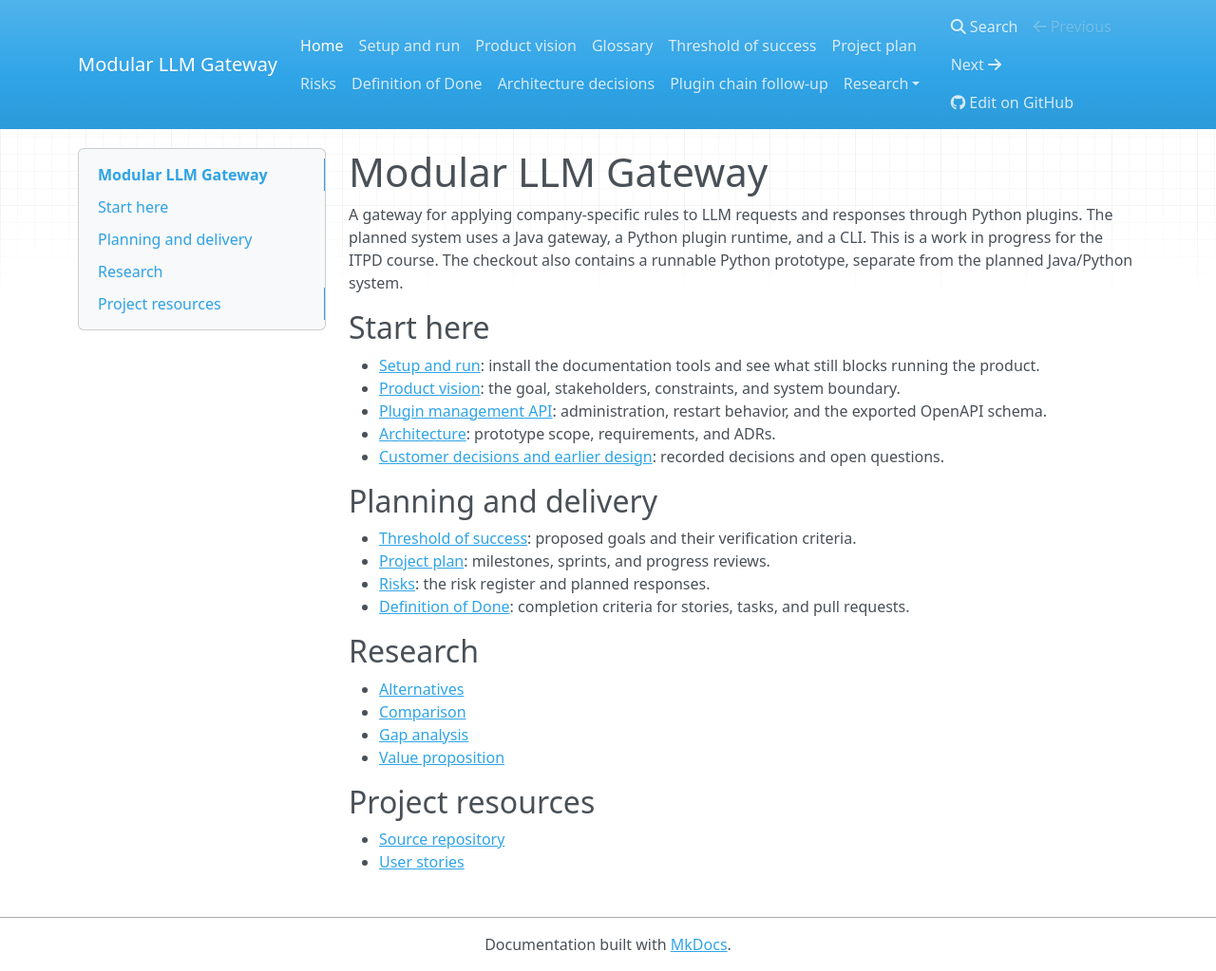
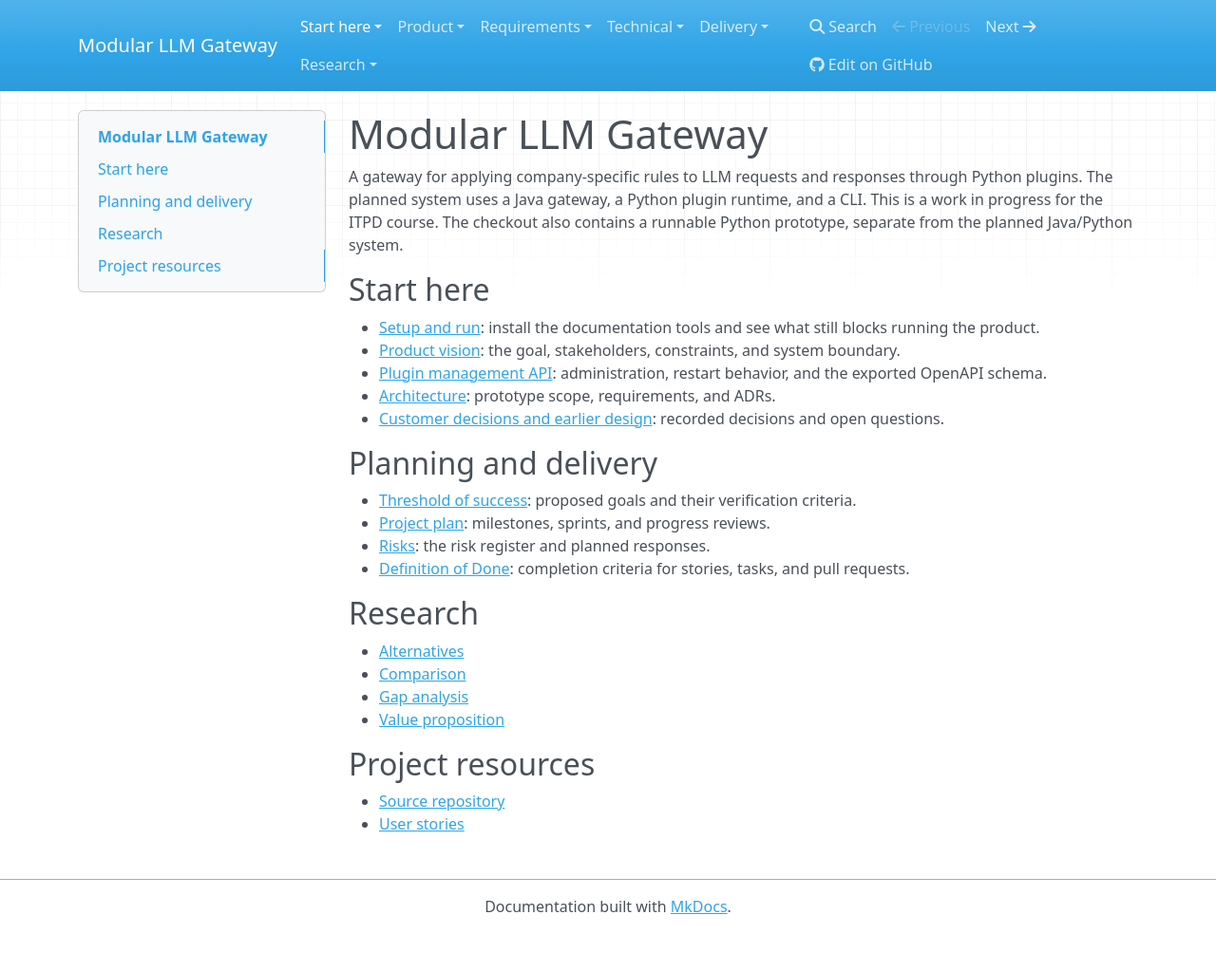
Before and after one commit to itpd-absolute-cinema/llm-module-gateway, an MkDocs documentation site: the page built from docs/index.md, in a window 1280 px wide and 1023 px high. Shown: the whole window at 95% size. Built offline with MkDocs 1.6.1, drawn with Linux system fonts in a browser that asks for light colours; nearby versions of some CDN libraries; some of the changed lines change nothing that is shown.

Commit message:
docs: change menu

```diff
--- a/mkdocs.yml
+++ b/mkdocs.yml
@@ -5,25 +5,62 @@ repo_url: https://github.com/itpd-absolute-cinema/llm-module-gateway
 edit_uri: edit/main/docs/
 
 nav:
-  - Home: index.md
-  - Setup and run: setup.md
-  - Product vision: product-vision.md
-  - Glossary: glossary.md
-  - Threshold of success: threshold-of-success.md
-  - Project plan: project-plan.md
-  - Risks: risks.md
-  - Definition of Done: definition-of-done.md
-  - Architecture decisions: decisions.md
-  - Plugin chain follow-up: architecture/plugin-chain.md
+
+  - Start here:
+      - Home: index.md
+      - Setup and run: setup.md
+      - Glossary: glossary.md
+  - Product:
+      - Product vision: product-vision.md
+      - Threshold of success: threshold-of-success.md
+      - Assumptions: assumptions.md
+      - Customer decisions and earlier design: decisions.md
+  - Requirements:
+      - Functional:
+          - Overview: functional-requirements/README.md
+          - "FR-01: Upload disabled plugins": functional-requirements/fr/FR-01.md
+          - "FR-02: Inspect saved state": functional-requirements/fr/FR-02.md
+          - "FR-03: Enable after restart": functional-requirements/fr/FR-03.md
+          - "FR-04: Disable after restart": functional-requirements/fr/FR-04.md
+          - "FR-05: Delete inactive plugins": functional-requirements/fr/FR-05.md
+          - "FR-06: Ordered plugin processing": functional-requirements/fr/FR-06.md
+          - "FR-07: Provider routing": functional-requirements/fr/FR-07.md
+          - "FR-008: Admin authorization": functional-requirements/fr/FR-008.md
+          - "FR-009: Replace plugin options": functional-requirements/fr/FR-009.md
+      - Quality:
+          - Overview: quality-requirements/README.md
+          - "QR-01: Plugin chain completeness": quality-requirements/qr/QR-01.md
+          - "QR-02: Plugin failure resilience target": quality-requirements/qr/QR-02.md
+          - "QR-03: Plugin testability": quality-requirements/qr/QR-03.md
+          - "QR-04: Reject unauthorized administration": quality-requirements/qr/QR-04.md
+          - "QR-05: Preserve state on failed updates": quality-requirements/qr/QR-05.md
+  - Technical:
+      - Architecture overview: architecture/README.md
+      - Plugin chain follow-up: architecture/plugin-chain.md
+      - Plugin management API: api/plugin-management.md
+      - Architecture decisions:
+          - "ADR-001: Planned Java/Python deployment": architecture/adr/ADR-001.md
+          - "ADR-002: Restart-only changes": architecture/adr/ADR-002.md
+          - "ADR-003: Thin CLI and targeted API": architecture/adr/ADR-003.md
+          - "ADR-004: Single-process prototype": architecture/adr/ADR-004.md
+          - "ADR-005: Independent admin authorization": architecture/adr/ADR-005.md
+          - "ADR-006: Retain disabled options": architecture/adr/ADR-006.md
+          - ADR template: architecture/adr/TEMPLATE.md
+  - Delivery:
+      - Project plan: project-plan.md
+      - Risks: risks.md
+      - Definition of Done: definition-of-done.md
+
   - Research:
-      - Alternatives: research/alternatives.md
+      - Alternatives overview: research/alternatives.md
       - Comparison: research/comparison.md
       - Gap analysis: research/gap-analysis.md
       - Value proposition: research/value-proposition.md
-      - LiteLLM: research/alternatives/litellm.md
-      - Kong AI Gateway: research/alternatives/kong-ai-gateway.md
-      - Portkey: research/alternatives/portkey.md
-      - Cloudflare AI Gateway: research/alternatives/cloudflare-ai-gateway.md
+      - Gateway reviews:
+          - LiteLLM: research/alternatives/litellm.md
+          - Kong AI Gateway: research/alternatives/kong-ai-gateway.md
+          - Portkey: research/alternatives/portkey.md
+          - Cloudflare AI Gateway: research/alternatives/cloudflare-ai-gateway.md
 
 validation:
   links:
```
